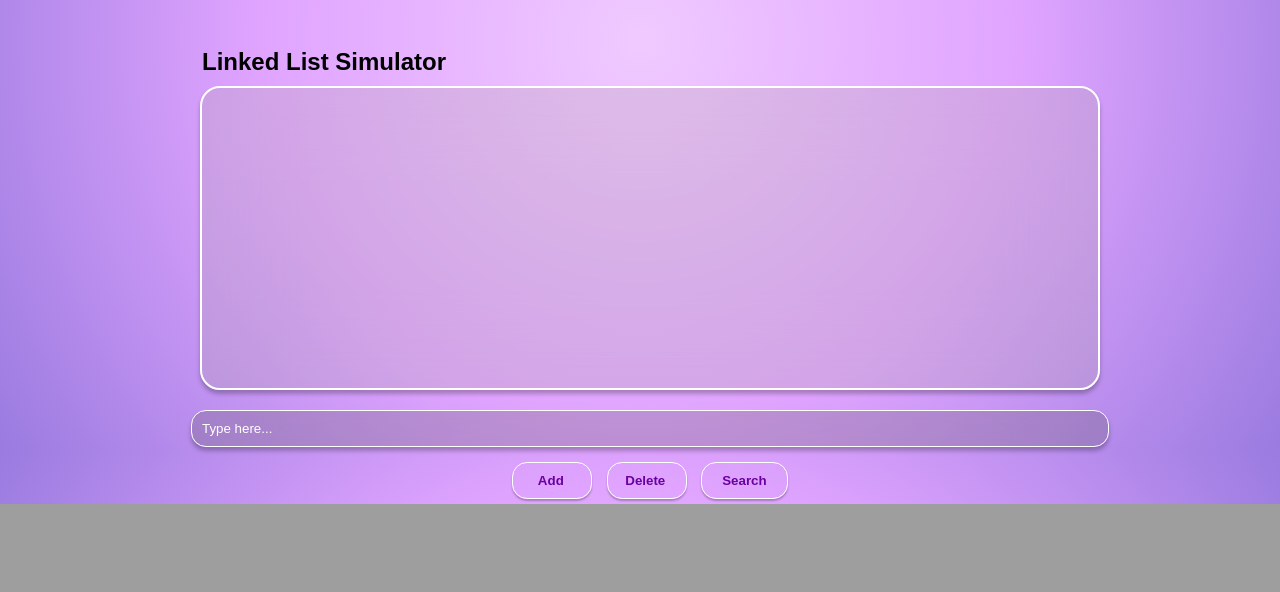
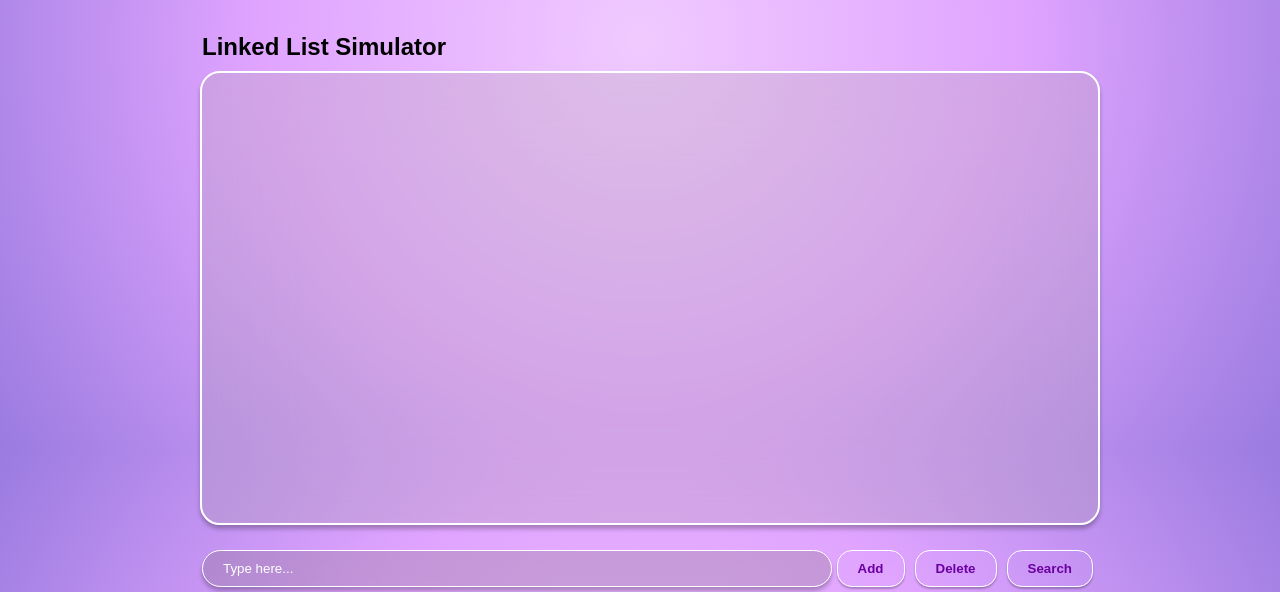
Before and after one commit to aidantiu/dsa_portfolio, a Flask app: page /linked-list in a window 1280 px wide. Shown: the part 370-962 px from the top of the page. Before the commit the page ends 874 px from the top, so only its background shows below. Run offline with Flask 3, Linux system fonts and the light colour scheme.

Commit message:
feat: add toggle options for add and delete btn

```diff
--- a/portfolio/app/static/styles/linked-list-style.css
+++ b/portfolio/app/static/styles/linked-list-style.css
@@ -9,7 +9,10 @@ body{
     background: radial-gradient(circle at center, #f0caff, #e0a4ff, #9a7be0);
     color: black;
 }
-
+/** Main **/
+main{
+    margin: 35px 0;
+}
 
 /* ***Navigation Bar*** */
 .navbar{
@@ -98,7 +101,7 @@ nav {
 
 
 .container {
-    margin-top: 50px;
+    margin-top: 35px;
 }
 
 .linked-list-text h1{
@@ -108,7 +111,7 @@ nav {
 
 .output-box {
     width: 70%;
-    height: 300px;
+    height: 450px;
     border: 2px solid #ffffff;
     border-radius: 20px;
     background: rgba(171, 163, 163, 0.25);
@@ -123,28 +126,30 @@ nav {
 
 .input-container {
     display: flex;
-    flex-direction: column;
     align-items: center;
-    justify-content: center;
-    margin-top: 20px;
+    justify-content: space-between;
+    width: 70%;
+    margin: 20px auto;
 }
 
 input[type="text"] {
-    width: 70%;
-    padding: 10px;
-    border: 2px solid #ccc;
-    background: rgba(92, 89, 89, 0.25);
-    border-radius: 15px;
+    width: 100%;
+    padding: 10px 20px;
+    color: white;
+    border-radius: 19px;
+    border: 1px solid #FFF;
+    background: rgba(116, 106, 106, 0.25);
+    box-shadow: 0px 4px 4px 0px rgba(0, 0, 0, 0.25);
+    backdrop-filter: blur(20px);
     outline: none;
-    margin-bottom: 10px;
-    box-shadow: 0px 4px 4px rgba(0, 0, 0, 0.25);
-    border: 1px white solid;
-    backdrop-filter: blur(40px);
-    color: white;
 }
 
 input[type="text"]::placeholder {
     color: white;
+}
+
+.buttons {
+    display: flex;
 }
 
 .buttons .btn {
@@ -175,7 +180,6 @@ input[type="text"]::placeholder {
 .dropdown-btn {
     display: flex;
     align-items: center;
-    justify-content: center;
     gap: 5px;
     padding: 10px 20px;
     border-radius: 15px;
@@ -186,7 +190,7 @@ input[type="text"]::placeholder {
     border: 1px solid white;
     backdrop-filter: blur(40px);
     box-shadow: 0px 2px 2px rgba(0, 0, 0, 0.25);
-    width: 80px;
+    width: fit-content;
     overflow: hidden;
     white-space: nowrap;
     position: relative;
@@ -195,43 +199,46 @@ input[type="text"]::placeholder {
 /* Caret Hidden Initially */
 .dropdown-btn::after {
     content: '▼';  /* Caret symbol */
-    visibility: hidden;  /* Initially hidden */
+    display: none;  /* Initially hidden */
     transition: visibility 0s, opacity 1s;
     margin-left: 10%;  /* Space between "Add" and caret */
 }
 
 
 /* "Add" Text Style */
-#button-text {
-    margin: 0;
+#add-button-text {
+    margin: 0 auto;
     text-align: center; /* Center the text initially */
     transition: padding-right 0.3s ease; /* Smooth transition for padding */
-    padding-left: 50%;
 }
+
+#delete-button-text {
+    margin: 0 auto;
+    text-align: center; /* Center the text initially */
+    transition: padding-right 0.3s ease; /* Smooth transition for padding */
+}
+
 /* Hover to Extend Button and Show Caret */
 .dropdown-btn:hover {
-    width: 200px;
+    padding-right: 25px; /* Add padding to the right */
     background: rgba(255, 255, 255, 0.7);
-    transition: 0.3s ease;
+    transition: 0.3s ease-in-out;
 }
 
 /* Show the caret when hovered */
 .dropdown-btn:hover::after {
-    visibility: visible;
+    display: block;
     opacity: 1;
 }
 
 .dropdown-btn:hover #button-text {
     text-align: left; /* Move text to the left */
-    padding-right: 45px; /* Create space for the caret */
 }
 
 /* Dropdown Content (Hidden by Default) */
 .dropdown-content {
     display: none;
     position: absolute;
-    left: 20%;
-    top: 75%;
     background: rgba(255, 255, 255, 0.5);
     backdrop-filter: blur(10px);
     border: 1px solid white;
@@ -245,7 +252,7 @@ input[type="text"]::placeholder {
 
 /* Dropdown Buttons */
 .dropdown-content .btn {
-    width: 50%;
+    display: block;
     padding: 5px;
     text-align: left;
     background: transparent;
@@ -264,12 +271,18 @@ input[type="text"]::placeholder {
     display: block;
 }
 
+.show {
+    display: block;
+}
 
-/* Footer
-footer {
-    text-align: center;
-    padding: 20px;
-    background: transparent;
-    color: #555;
-    font-size: 14px;
-} */
+/* Additional style for active state, ensuring it keeps the hover effect when clicked */
+.dropdown-btn.active {
+    padding-right: 25px; /* Add padding to the right */
+    background: #ffff;
+    transition: 0.3s ease-in-out;
+}
+
+.dropdown-btn.active::after {
+    display: block;
+    opacity: 1;
+}
--- a/portfolio/app/templates/linked-list.html
+++ b/portfolio/app/templates/linked-list.html
@@ -30,7 +30,6 @@
         </div>
     </nav>
 
-
     <!-- Main Content -->
     <main>
         <section class="linked-list-simulator">
@@ -42,7 +41,7 @@
 
                 <!-- Output Box -->
                 <div class="output-box"></div>
-                    <ul id="linkedList"></ul>
+
                 </div>
 
                 <!-- Input Container -->
@@ -51,32 +50,36 @@
                     <div class="buttons">
                         <!-- Add Dropdown -->
                         <div class="dropdown">
-                            <button class="btn dropdown-btn" onclick="toggleDropdown()">
-                                <p id="button-text">Add</p>
+                            <button class="btn dropdown-btn" onclick="toggleDropdown()" id="dropdown-add">
+                                <p id="add-button-text">Add</p>
                             </button>
                             <div id="addDropdown" class="dropdown-content">
-                                <button class="btn" onclick="addAtBeginning()">at Beginning</button>
-                                <button class="btn" onclick="addAtEnd()">at End</button>
+                                <button class="btn" id="addAtBeginning" onclick="addAtBeginning()">at Beginning</button>
+                                <button class="btn" id="addAtEnd" onclick="addAtEnd()">at End</button>
                             </div>
                         </div>
+
                         <!-- Delete Dropdown -->
                         <div class="dropdown">
-                            <button class="btn dropdown-btn" onclick="toggleDeleteDropdown()">
-                                <p id="button-text">Delete</p>
+                            <button class="btn dropdown-btn" onclick="toggleDeleteDropdown()" id="dropdown-del">
+                                <p id="delete-button-text">Delete</p>
                             </button>
                             <div id="deleteDropdown" class="dropdown-content delete">
-                                <button class="btn" onclick="deleteFromBeginning()">at Beginning</button>
-                                <button class="btn" onclick="deleteFromEnd()">at End</button>
+                                <button class="btn" id="deleteAtBeginning" onclick="deleteFromBeginning()">at Beginning</button>
+                                <button class="btn" id="deleteAtEnd" onclick="deleteFromEnd()">at End</button>
                             </div>
                         </div>
-                        <!-- Search -->
-                        <button class="btn search-btn" onclick="searchData()">Search</button>
+
+
+                        <!-- Search Button -->
+                        <button class="btn" onclick="search()">Search</button>
                     </div>
                 </div>
             </div>
-            <script src="../statics/scripts/linked-list-script.js"></script>
-
         </section>
     </main>
+
+    <!-- Link to external JS file -->
+    <script src="../static/scripts/linked-list-script.js"></script>
 </body>
 </html>
```
Also changed, not shown: portfolio/app/static/scripts/linked-list-script.js (+73 -28 lines).
